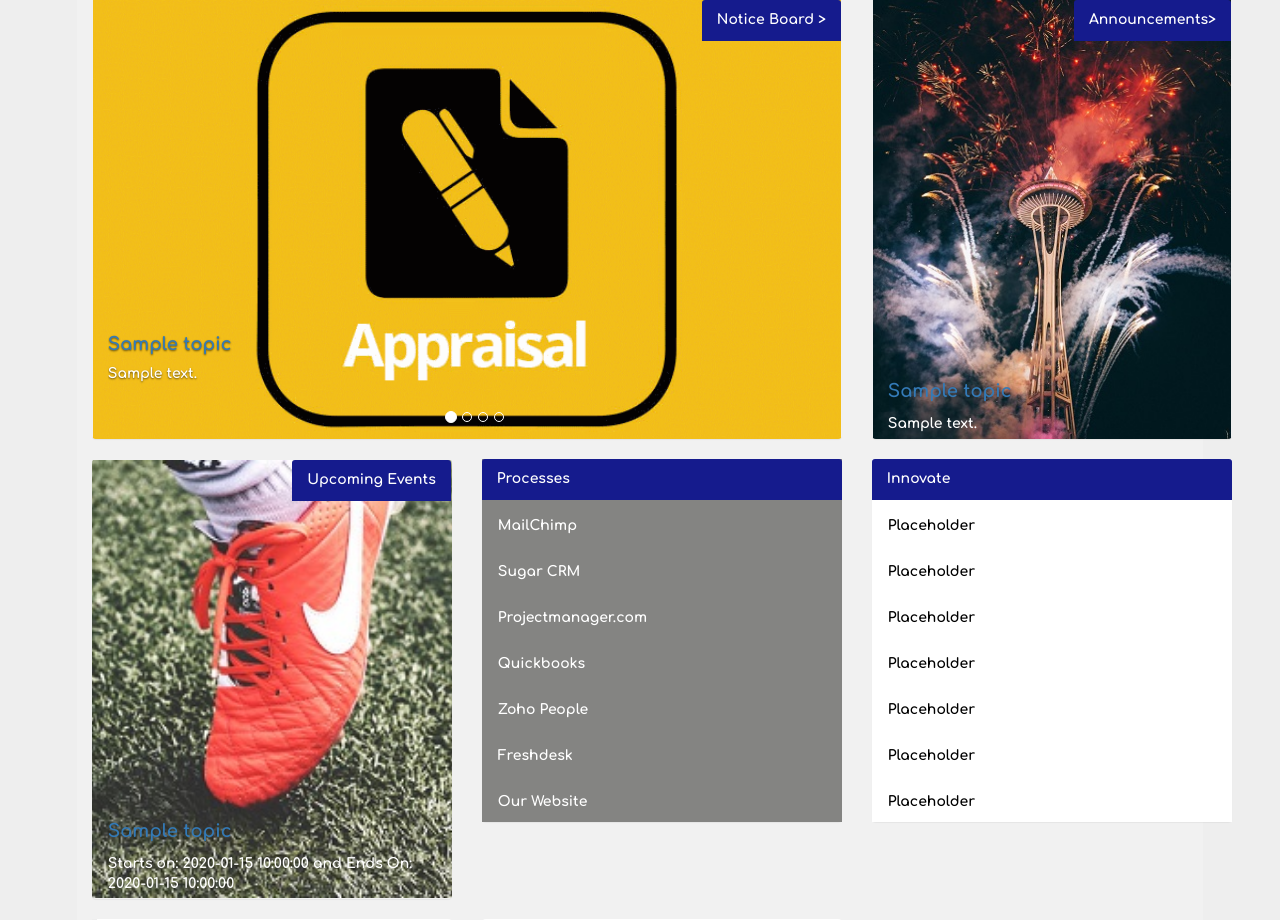
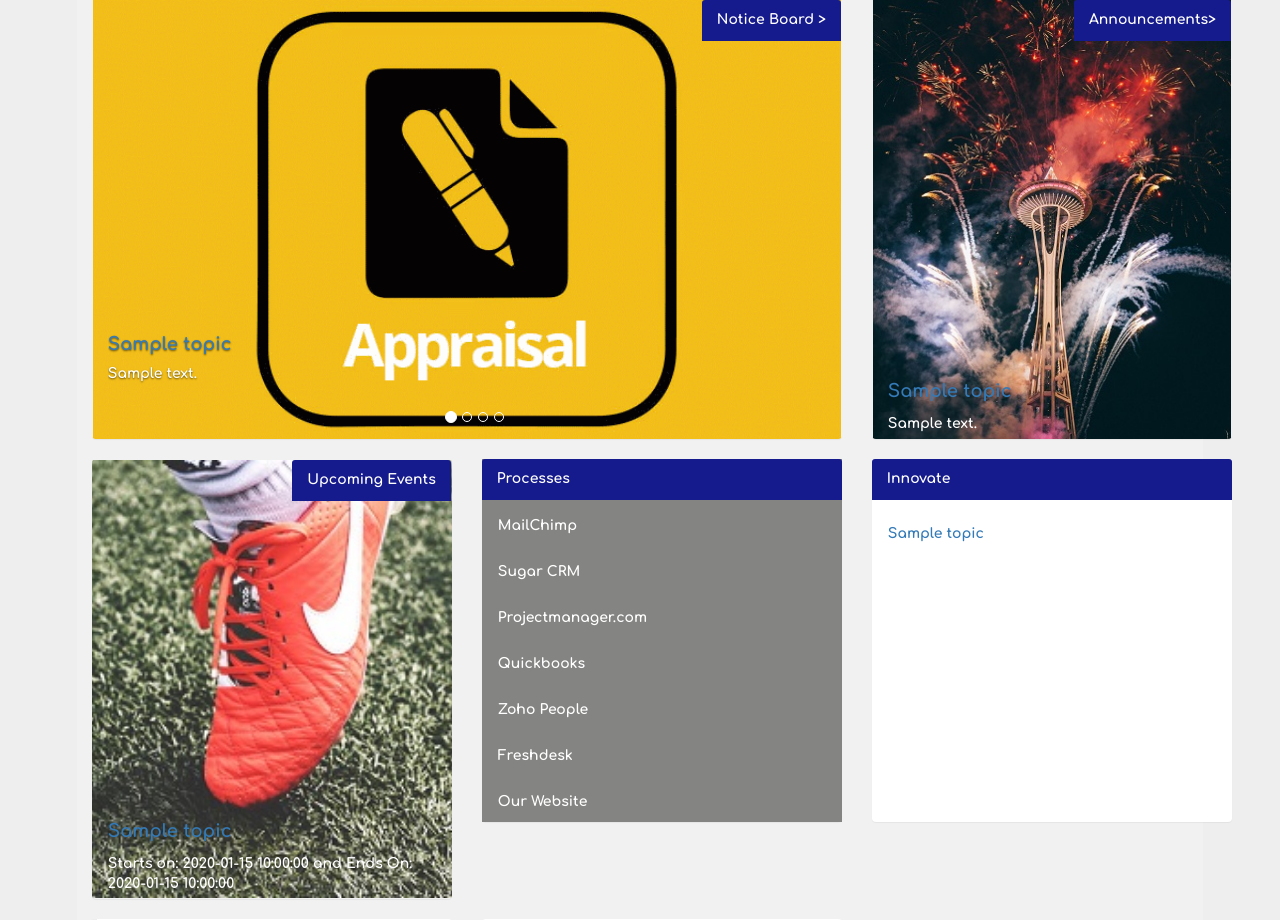
Before and after one commit to Emomentum/Intranet-Rebrand, a CodeIgniter app: the page made by application/views/home.php in a window 1280 px wide. Shown: the part 143-1063 px from the top of the page. Run offline with CodeIgniter, Linux system fonts and the light colour scheme; the visitor is signed in with stand-in values (Sample User, id 1); the template is opened without the code that fills it: most values are stand-ins (such as "Sample title", 1, 10 or a date in 2020); grey boxes labelled with a size stand in for pictures from a placeholder-image service; some libraries are stand-ins or nearby versions.

Commit message:
More Updates

```diff
--- a/application/controllers/Home.php
+++ b/application/controllers/Home.php
@@ -14,7 +14,7 @@ class Home extends CI_Controller {
 	{
 		$this->load->model('Home_model');
 		$data['announcement']=$this->Home_model->getUpcomingEventNews($type=1);
-		$data['communications']=$this->Home_model->getUpcomingEventNews($type=2);
+		$data['newsandevents']=$this->Home_model->getUpcomingEventNews($type=2);
 		$data['upcoming']=$this->Home_model->eventNews($type=4);
 		$this->load->view('home',$data);
 
--- a/application/views/home.php
+++ b/application/views/home.php
@@ -212,17 +212,17 @@
 
 
                     </div><!-- /.panel -->
-				</div>
+				</div>  <!--  /.col-lg-8   -->
 				<div class="col-lg-4">
 					<div class="panel panel_communications">
                         <div class="panel-heading pull-right heading-communications">
                             Announcements<span class = "direction-arrow">></span>
                         </div>
-                        <div class = "communications" style = "padding:15px;position:absolute;bottom:0px">
+                        <div class = "announcement" style = "padding:15px;position:absolute;bottom:0px">
 													 <?php
 													 $counter = 0;
 
-								foreach ($communications as $object ) {
+								foreach ($announcement as $object ) {
 									$counter++;
 									$type=2;
 									$title1= $object->Topic;
@@ -256,11 +256,11 @@
 
 					</div>
                     </div><!-- /.panel -->
-				</div><!-- /.panel -->
+				</div><!-- /.col-lg-4 -->
 			</div>
 			<div class="row">
     			<div class="col-lg-4">
-    			 	<div class="panel panel_upcoming">
+    			 	<div class="panel panel_upcoming panel_row1">
                         <div class="panel-heading pull-right heading-upcoming">
                             Upcoming Events
                         </div>
@@ -289,10 +289,10 @@
 	?>
 	</div>
                     </div><!-- /.panel -->
-				</div>
+				</div> <!-- /.col-lg-4  -->
 				<div class="col-lg-4">
 
-					<div class="panel" style = "border:0px;">
+					<div class="panel panel_row1" style = "border:0px;">
                         <div class = "Processes">
                         <div class="panel-heading pull-center heading-processes">
                             Processes
@@ -306,24 +306,36 @@
                         <div style = "font-weight: 600;" class = "processes-list"><a href="http://emomentum-interactive.com/" target="_blank" style = "color:white;">Our Website</a></div>
                     </div>
                     </div><!-- /.panel -->
-				</div><!-- /.panel -->
+				</div><!-- /.col-lg-4 -->
 								<div class="col-lg-4">
 
-					<div class="panel" style = "border:0px;">
+					<div class="panel panel_row1" style = "border:0px;">
                         <div class = "innovate">
                         <div class="panel-heading pull-center heading-processes">
                             Innovate
                         </div>
-                        <div style = "font-weight: 600;" class = "innovate-list"><a href="http://mailchimp.com/" target="_blank" style = "color:black;">Placeholder</a></div>
-                        <div style = "font-weight: 600;" class = "innovate-list"><a href="https://emomentum.sugarondemand.com" target="_blank" style = "color:black;">Placeholder</a></div>
-                        <div style = "font-weight: 600;" class = "innovate-list"><a href="https://www.projectmanager.com/" target="_blank" style = "color:black;">Placeholder</a></div>
-                        <div style = "font-weight: 600;" class = "innovate-list"><a href="http://uk.qbo.intuit.com/" target="_blank" style = "color:black;">Placeholder</a></div>
-                        <div style = "font-weight: 600;" class = "innovate-list"><a href="https://people.zoho.com/people/#home/feeds" target="_blank" style = "color:black;">Placeholder</a></div>
-                        <div style = "font-weight: 600;" class = "innovate-list"><a href="https://emomentuminteractive.freshdesk.com/" target="_blank" style = "color:black;">Placeholder</a></div>
-                        <div style = "font-weight: 600;" class = "innovate-list"><a href="http://emomentum-interactive.com/" target="_blank" style = "color:black;">Placeholder</a></div>
+                        <div style = "font-weight: 600;" class = "innovate-list ">
+                        <?php foreach ($newsandevents as $key):
+
+                        		$type = 2;
+                        		$id = $key->Blog_topic_id;
+                        		$readmore=anchor('home/single_events/'.$id.'/'.$type.'','Read More',array('style'=>'color:green'));
+
+                        	 ?>
+
+                        	 <h4 style="font-size: 14px;">
+                        	 <?php
+                        	 	echo anchor('home/single_events/'.$id.'/'.$type,$key->Topic);
+                        	 	?>
+                        	 	</h4>
+
+
+
+                        <? endforeach; ?>
+                        </div>
                     </div>
                     </div><!-- /.panel -->
-				</div><!-- /.panel -->
+				</div><!-- /.col-lg-4 -->
 			</div>
 			<div class="row">
 
@@ -332,14 +344,14 @@
 					<div class="panel" style = "border:0px;">
 						<div class="fb-page" data-href="https://www.facebook.com/eMomentumInteractive/" data-tabs="timeline" data-width="360" data-height="383" data-small-header="false" data-adapt-container-width="true" data-hide-cover="false" data-show-facepile="false"><blockquote cite="https://www.facebook.com/eMomentumInteractive/" class="fb-xfbml-parse-ignore"><a href="https://www.facebook.com/eMomentumInteractive/">Emomentum Interactive Systems ltd</a></blockquote></div>
                     </div><!-- /.panel -->
-				</div><!-- /.panel -->
+				</div><!-- /.col-lg-4 -->
 
 				<div class="col-lg-4">
 
 					<div class="panel" style = "border:0px;">
                         <a class="twitter-timeline" data-height="383" href="https://twitter.com/eMomentumKenya">Tweets by eMomentumKenya</a> <script async src="//platform.twitter.com/widgets.js" charset="utf-8"></script>
                     </div><!-- /.panel -->
-				</div><!-- /.panel -->
+				</div><!-- /.col-lg-4 -->
 
 				<div class="col-lg-4">
 		<div class="panel panel_news" style="padding-right: 4px; background-color: transparent;">
@@ -375,7 +387,7 @@
     </script>
 
                     </div><!-- /.panel -->
-				</div><!-- /.panel -->
+				</div><!-- /.col-lg-4 -->
 
 			</div>
 		</div>
--- a/assets/css/custom.css
+++ b/assets/css/custom.css
@@ -14,6 +14,9 @@ body{
 }
 img.logo{
 	width:232px;
+}
+.panel_row1{
+    min-height: 363px;
 }
 .panel_announcement{
 	 background: url('../images/nic.gif') no-repeat center center;
@@ -84,6 +87,7 @@ img.logo{
     margin: 6px;
     padding:10px;
     background-color:#ffffff;
+    text-decoration: none;
 }
 .heading-processes{
     /*background-color: #B6B6B6;*/
```
